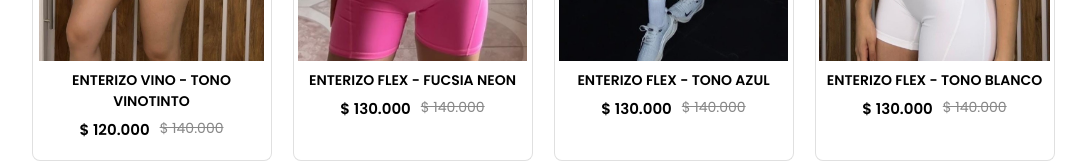
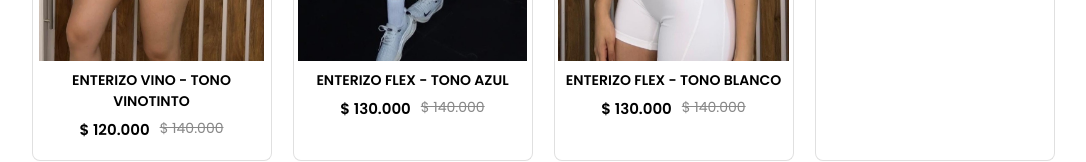
Before and after one commit to luis13xd/arual, a React (Create React App) app: page /enterizos in a window 1280 px wide. Shown: the part 955-1117 px from the top of the page, without its empty margins (97-1183 px from the left). Built offline with nearby package versions, Linux system fonts and the light colour scheme.

Commit message:
eliminamos enterizo fucsia de categotia enterizos

```diff
--- a/src/Components/Assets/all_product.js
+++ b/src/Components/Assets/all_product.js
@@ -296,25 +296,6 @@ let all_product = [
     image3: enterizovino3,
     image4: enterizovino4,
     new_price: 120000,
-    old_price: 140000,
-    sizes: {
-      XS: false,
-      S: true,
-      M: false,
-      L: false,
-      XL: false,
-    },
-  },
-  {
-    id: 108,
-    name: "ENTERIZO FLEX - FUCSIA NEON",
-    category: "enterizos",
-    description: "Tela suave con acabados de la mejor calidad",
-    image: enterizoflexfucsianeon1,
-    image2: enterizoflexfucsianeon2,
-    image3: enterizoflexfucsianeon3,
-    image4: enterizoflexfucsianeon4,
-    new_price: 130000,
     old_price: 140000,
     sizes: {
       XS: false,
```
Also changed, not shown: 1 other file (tests, documents, lock files or other folders).
